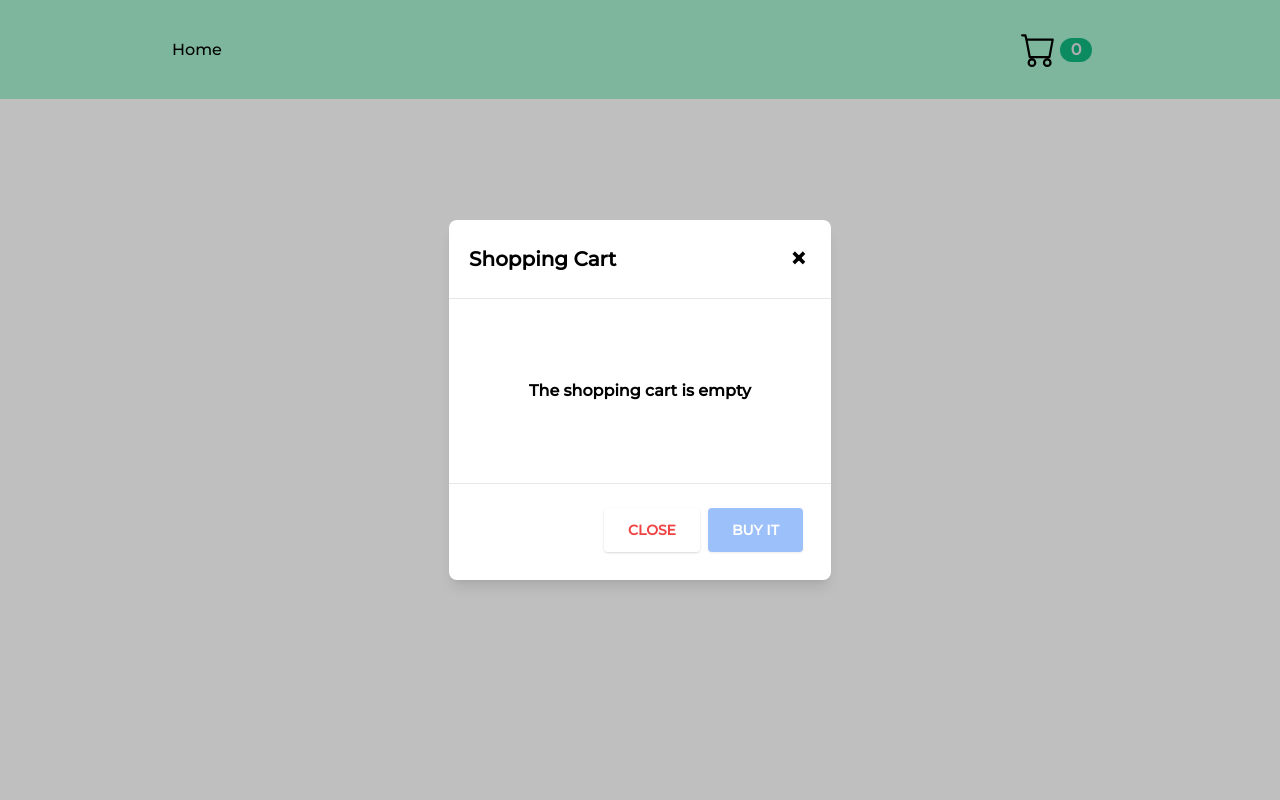
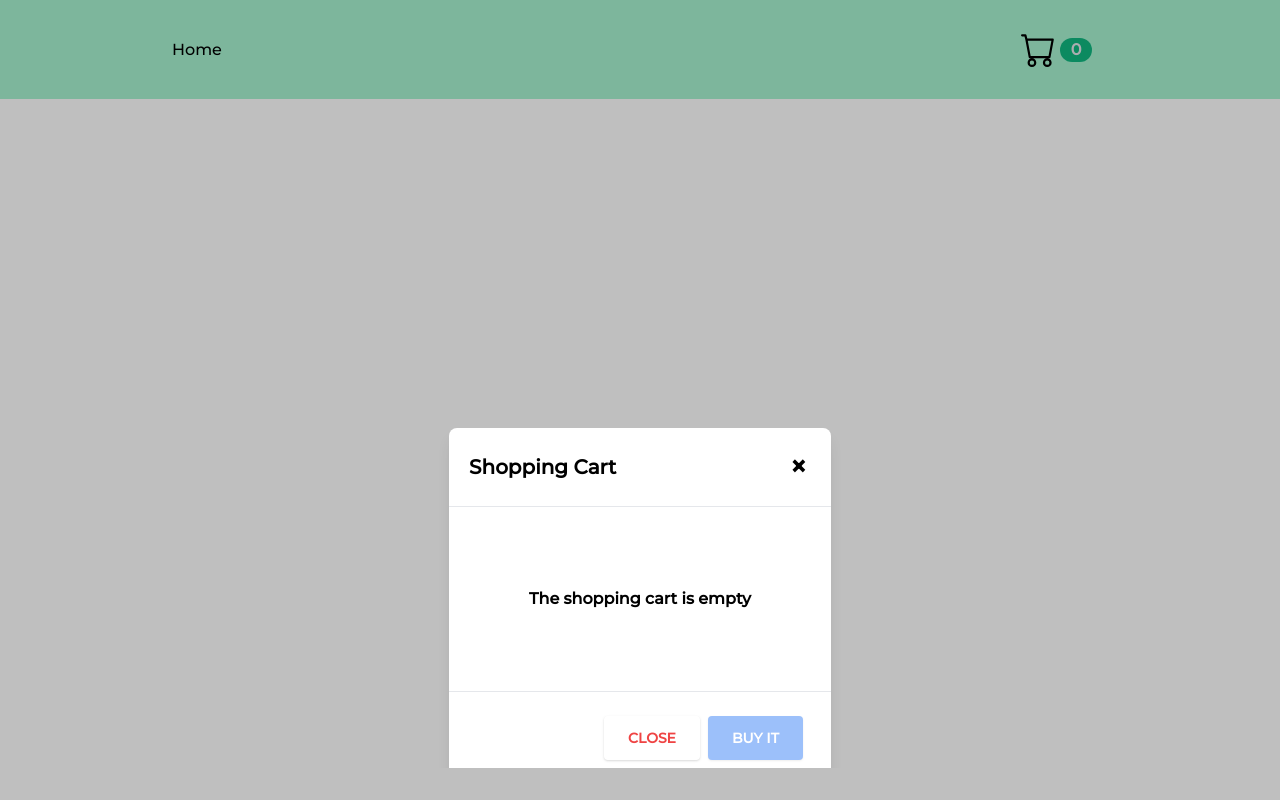
Before and after one commit to giovanizanetti/Product-Assignment, a React (Create React App) app: page /cart in a window 1280 px wide. Built offline with nearby package versions, Linux system fonts and the light colour scheme.

Commit message:
minor responsice styles ajustments

```diff
--- a/src/components/Cart/CartItem/index.js
+++ b/src/components/Cart/CartItem/index.js
@@ -6,13 +6,6 @@ const CartItem = ({ item }) => {
   const { deleteProductFromCart } = useContext(Store)
   const { name, choosenOptions } = item || {}
   const [productCount, setProductCount] = useState(1)
-
-  //TODO
-
-  //COMPARE EXCLUDES
-  //CHECK FOR BUGS
-  //MAKE A README FILE
-  //CHECK IF STYLE IS RESPONSIVE
 
   const handleReduceQuantity = () => {
     if (productCount === 1) {
@@ -34,9 +27,9 @@ const CartItem = ({ item }) => {
   }
 
   return (
-    <li className='flex flex-col sm:flex-row justify-between py-3 items-center border-b border-solid border-gray-400'>
+    <li className='flex flex-col sm:flex-row justify-between py-3 pb-8 items-center border-b border-solid border-gray-400'>
       <div className='custom-number-input w-32'>
-        <div className='flex flex-row w-full rounded-lg relative bg-transparent mt-1'>
+        <div className='flex justify-center flex-row w-full rounded-lg relative bg-transparent mt-1'>
           <button
             data-action='decrement'
             className=' bg-gray-300 text-gray-600 hover:text-gray-700 hover:bg-gray-400 h-full w-7 rounded-l cursor-pointer outline-none'
@@ -61,7 +54,7 @@ const CartItem = ({ item }) => {
       </div>
 
       <span className='px-3'>
-        <h2 className='uppercase text-2xl p-2'>{name}</h2>
+        <h2 className='uppercase text-2xl p-2 pt-7 sm:pt-2'>{name}</h2>
         <h3 className='font-bold underline p-3 pt-3'>Product Properties</h3>
         <ul>
           {choosenOptions &&
@@ -75,12 +68,12 @@ const CartItem = ({ item }) => {
             })}
         </ul>
       </span>
-      <span className='px-3'>
+      <span className='p-3 font-bold text-lg'>
         <span> &euro;</span> <span>0,00</span>
       </span>
       <span
         onClick={() => deleteProductFromCart(item.id)}
-        className='px-3 text-3xl text-red-600 hover:text-red-800 cursor-pointer'
+        className='p-3 text-3xl text-red-600 hover:text-red-800 cursor-pointer'
       >
         <RiDeleteBin6Line />
       </span>
--- a/src/components/Cart/index.js
+++ b/src/components/Cart/index.js
@@ -21,11 +21,11 @@ const Cart = () => {
           if (e.currentTarget !== e.target) return
           history.goBack()
         }}
-        className='justify-center items-center flex overflow-x-hidden overflow-y-auto fixed inset-0 z-50 outline-none focus:outline-none'
+        className='my-8 justify-center items-center flex overflow-x-hidden overflow-y-auto fixed inset-0 z-50 outline-none focus:outline-none'
       >
-        <div className='relative w-auto my-6  max-w-3xl m-6'>
+        <div className='pt-40 sm:pt-0 relative w-auto my-6  max-w-3xl m-6 '>
           {/*content*/}
-          <div className='border-0 rounded-lg shadow-lg relative flex flex-col w-full bg-white outline-none focus:outline-none'>
+          <div className='top-52 relative sm:pt-0 border-0 rounded-lg shadow-lg relative top-32 flex flex-col w-full bg-white outline-none focus:outline-none'>
             {/*header*/}
             <div className='flex items-start justify-between p-5 border-b border-solid border-blueGray-200 rounded-t items-center'>
               <h3 className='sm:text-xl md:3xl font-semibold'>Shopping Cart</h3>
@@ -49,7 +49,6 @@ const Cart = () => {
             {/*footer*/}
             <div className='flex items-center justify-end p-6 border-t border-solid border-blueGray-200 rounded-b'>
               <button
-                // className='border-light-blue-500 text-red-500 bg-transparent font-bold uppercase px-6 py-2 text-sm shadow hover:shadow-lg mx-3 rounded ease-linear transition-all duration-150'
                 className='bg-transparent text-red-500 font-bold uppercase text-sm px-6 py-3 rounded shadow hover:shadow-lg outline-none focus:outline-none mr-1 mb-1 ease-linear transition-all duration-150 mr-2'
                 type='button'
                 onClick={() => history.goBack()}
```
